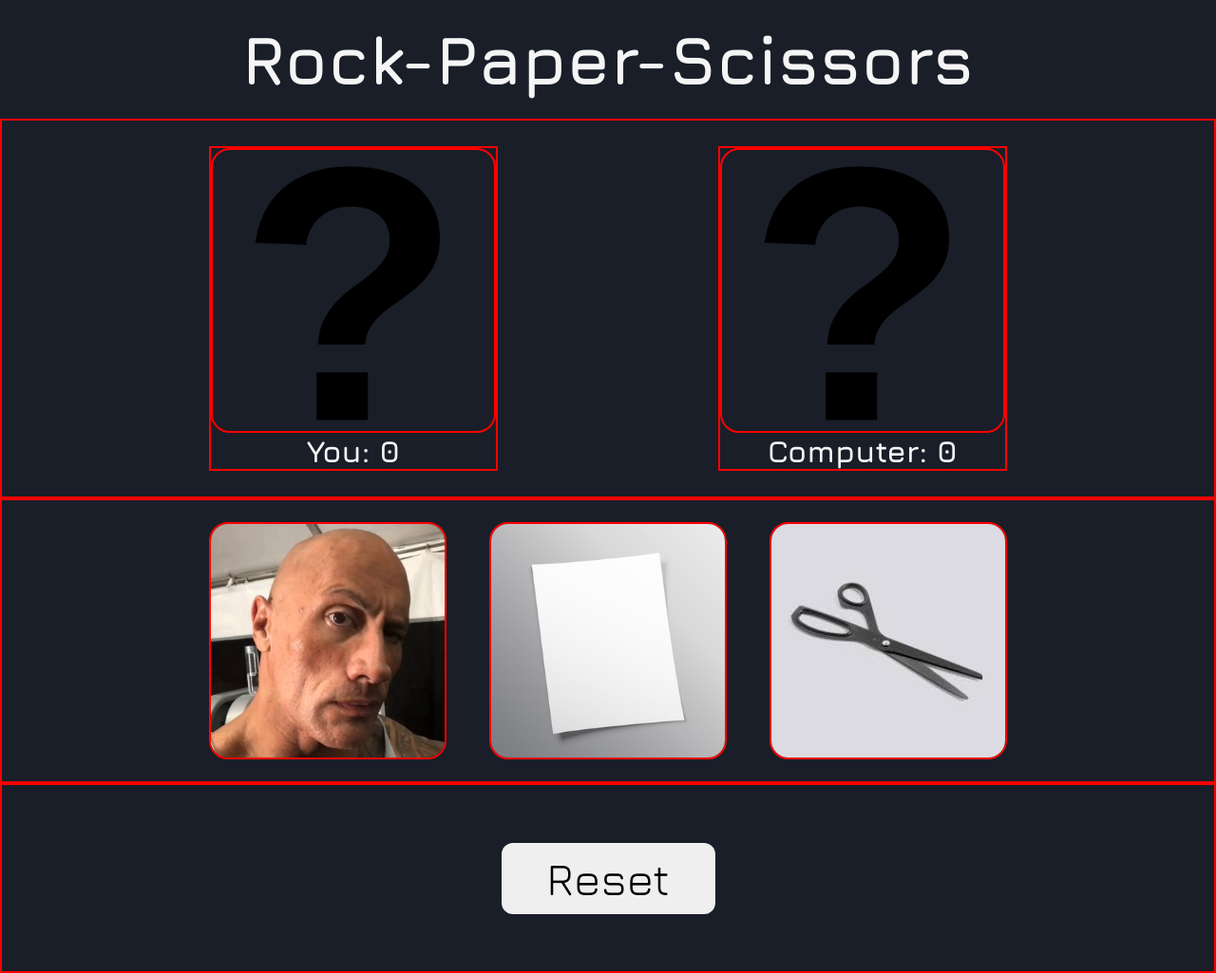
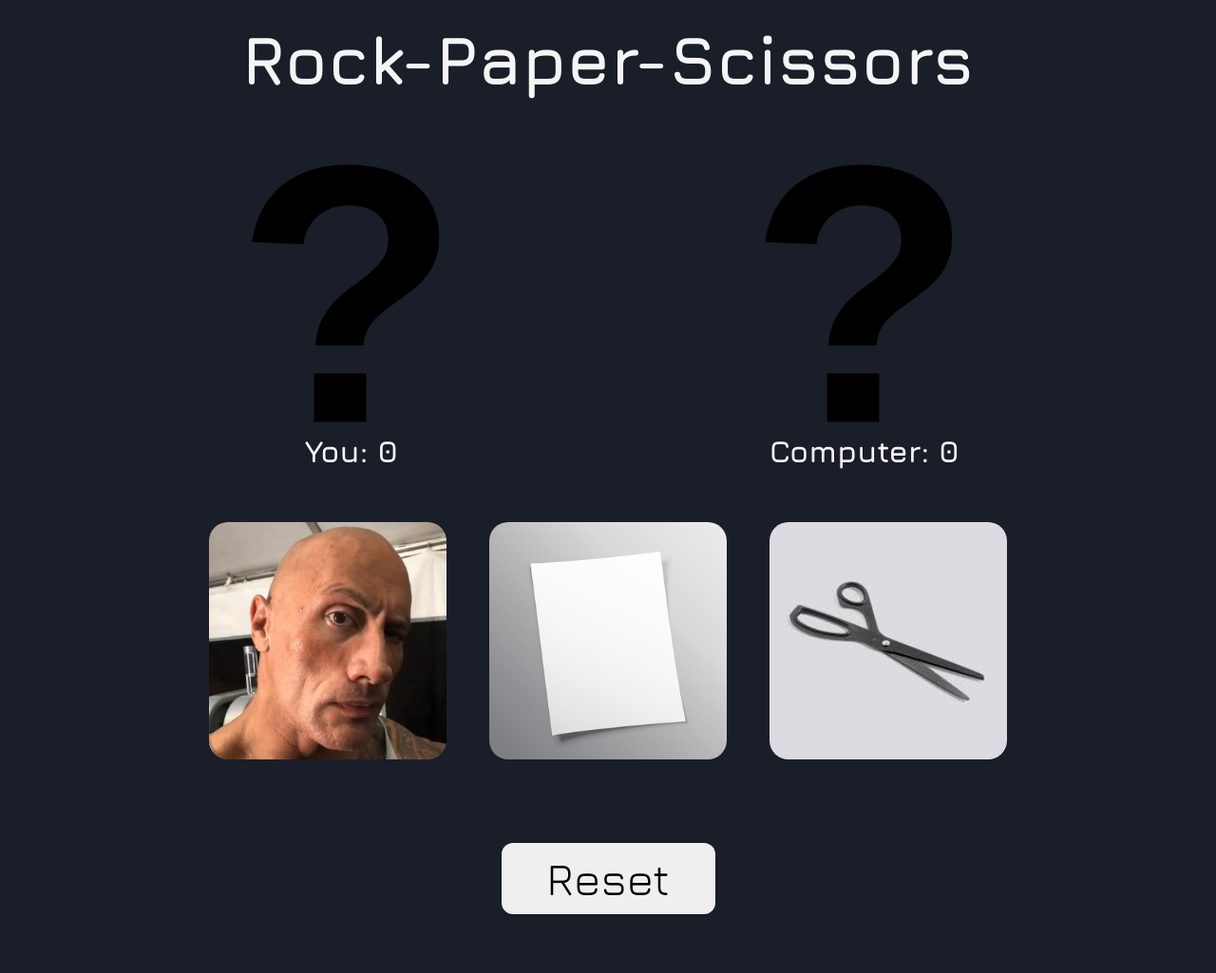
Before and after one commit to JvanRA/rock-paper-scissors, a plain HTML site: page index.html in a window 1280 px wide. Shown: the whole page at 95% size. Drawn offline with nearby package versions, Linux system fonts and the light colour scheme.

Commit message:
removed borders

```diff
--- a/style.css
+++ b/style.css
@@ -25,7 +25,6 @@ h3 {
 }
 
 img {
-    border: 2px solid red;
     border-radius: 20px;
 }
 
@@ -40,12 +39,10 @@ img {
 }
 
 .versus {
-    border: 2px solid red;
     height: 400px;
 }
 
 .card {
-    border: 2px solid red;
     display: flex;
     flex-direction: column;
     align-items: center;
@@ -59,7 +56,6 @@ img {
 
 .threeChoices {
     height: 300px;
-    border: 2px solid red;
 }
 
 .threeChoices img {
@@ -74,7 +70,6 @@ img {
 }
 
 .reset {
-    border: 2px solid red;
     height: 200px;
 }
 
```
